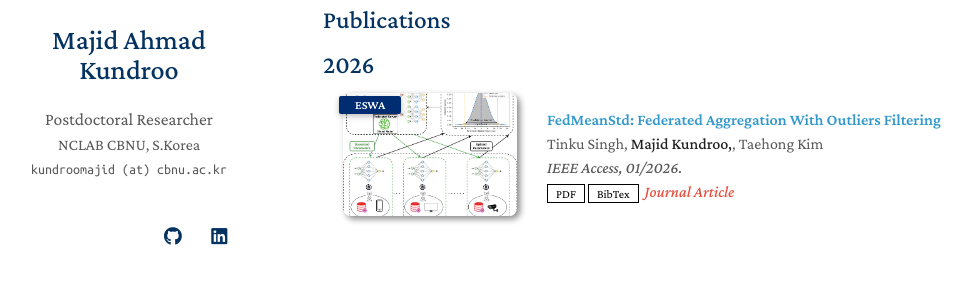
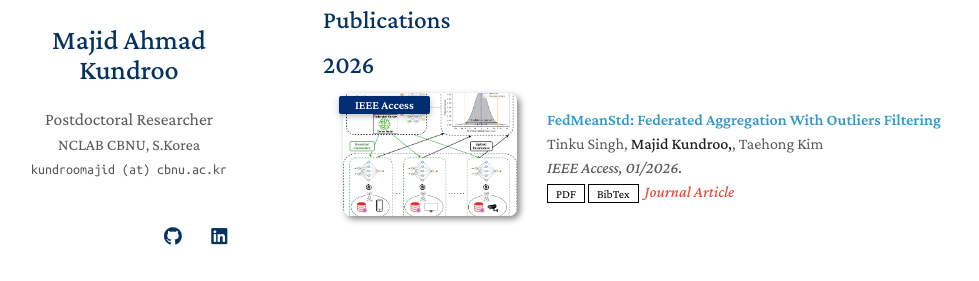
Before and after one commit to kundroomajid/kundroomajid.github.io, a Jekyll site: the page built from index.md, in a window 1280 px wide and 900 px high, scrolled down 1430 px. Shown: the part 162-443 px from the top of the window, without its empty margins (147-1126 px from the left). Built offline with Jekyll 4.4.1, drawn with Linux system fonts in a browser that asks for light colours; nearby versions of some CDN libraries; a style sheet for code colours, icons or effects is not loaded; our own code applies the rules of GitHub Pages for plain Markdown files.

Commit message:
fixes minor typo

```diff
--- a/_includes/publications.md
+++ b/_includes/publications.md
@@ -9,7 +9,7 @@
 <div class="pub-row">
   <div class="col-sm-3 abbr" style="position: relative;padding-right: 15px;padding-left: 15px;">
     <img src="assets/img/fedmeanstd.png" class="teaser img-fluid z-depth-1">
-    <abbr class="badge">ESWA</abbr>
+    <abbr class="badge">IEEE Access</abbr>
   </div>
   <div class="col-sm-9" style="position: relative;padding-right: 15px;padding-left: 20px;">
     <div class="title"><a href="https://doi.org/10.1109/ACCESS.2025.3648805">FedMeanStd: Federated Aggregation With Outliers Filtering </a></div>
```
